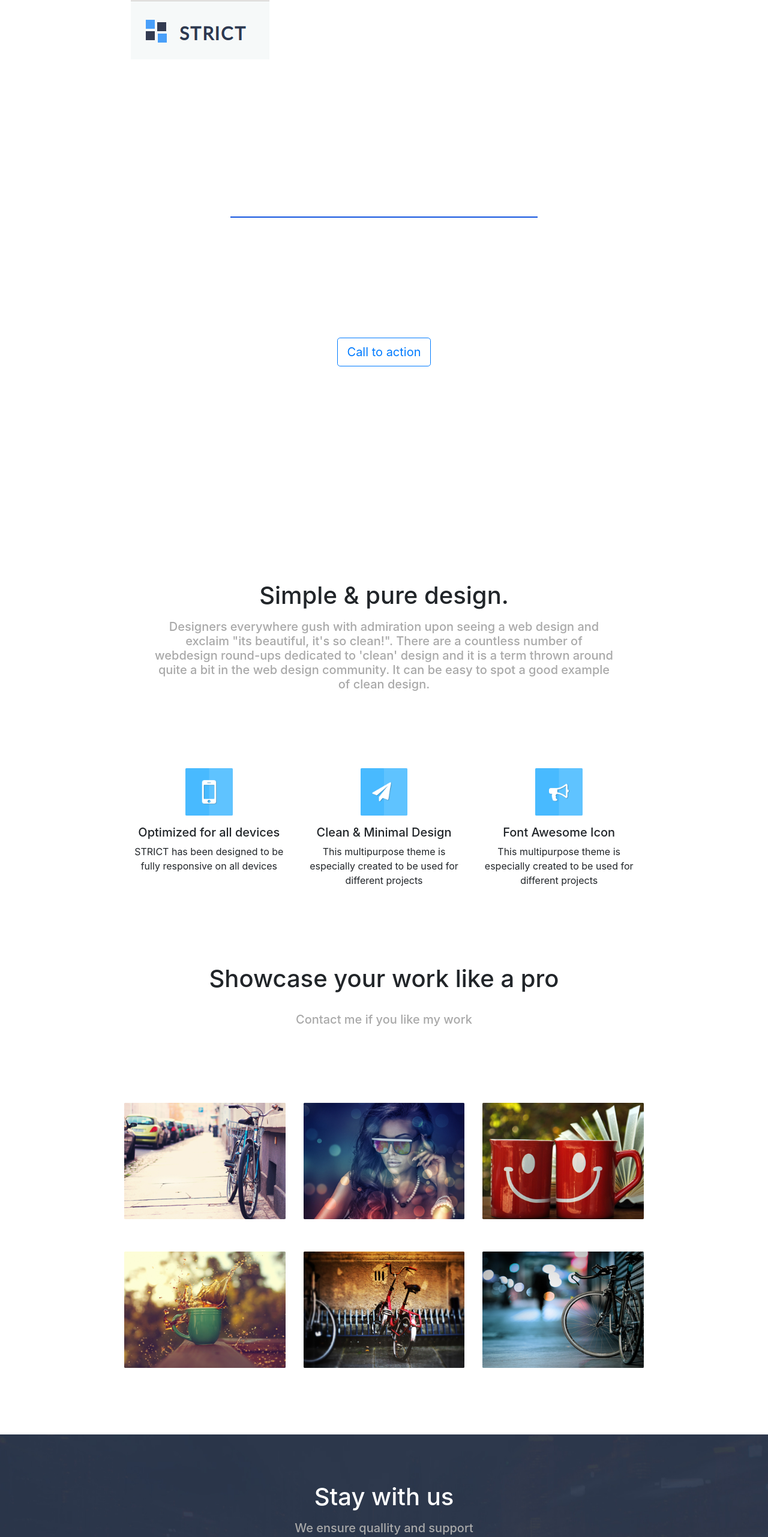
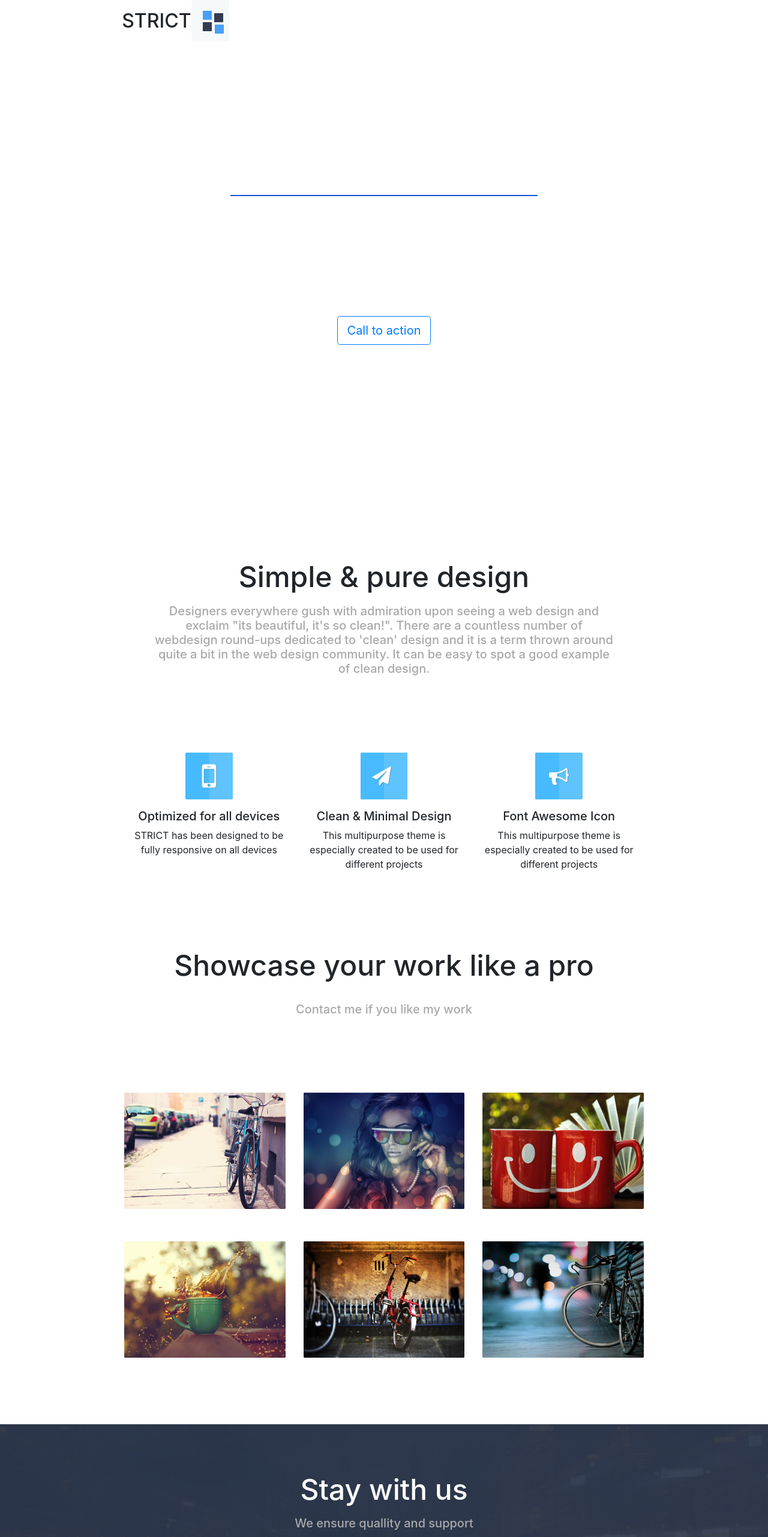
Before and after one commit to GeekHub-FrontEnd-CMS-Online-8/Alex_Smirnov_HW_05, a plain HTML site: page index.html in a window 1280 px wide. Shown: the top 2563 px of the page at 60% size. Drawn offline with nearby package versions, Linux system fonts and the light colour scheme.

Commit message:
logo fix + validator

```diff
--- a/index.html
+++ b/index.html
@@ -6,6 +6,8 @@
         <meta name="viewport" content="width=device-width, initial-scale=1.0">
         <title>wwwal2</title>
         <!-- LESS -->
+        <!-- <link rel="stylesheet/less" type="text/css" href="style.less" />
+        <script src="https://cdnjs.cloudflare.com/ajax/libs/less.js/3.7.1/less.min.js"></script>   -->
         <link rel="stylesheet" type="text/css" href="style.css" />
         <!-- BOOTSTRAP -->
         <link rel="stylesheet" href="https://stackpath.bootstrapcdn.com/bootstrap/4.1.3/css/bootstrap.min.css" integrity="sha384-MCw98/SFnGE8fJT3GXwEOngsV7Zt27NXFoaoApmYm81iuXoPkFOJwJ8ERdknLPMO" crossorigin="anonymous">
@@ -17,14 +19,12 @@
         <!-- HEADER -->
         <div class="container-fluid nopadding">
             <div class="row">
-                <div class="col-2">
-                </div>
-                <div class="col-10">
-                    <input type="image" src="./img/logo.png" />
-                </div>
+                <div class="col-2"></div>
+                    <h2 id="logo1">STRICT</h2>
+                    <img src="./img/logo2.png" alt="logo1">
             </div>
             <div class="header">
-                <p id="logo1"> STRICT </p>
+                <p id="logo2"> STRICT </p>
                 <p id="descriptionLogo">STRICT is a responsive theme with a a clean and minimal look.</p>
                 <button type="button" class="btn btn-outline-primary btn-lg" id="logoBtn">Call to action</button>
                 <br/>
@@ -37,7 +37,7 @@
         </div>
         <!-- SERVICE PART -->
         <section id="serviceText">
-            <h1>Simple & pure design.</h1>
+            <h2>Simple & pure design</h2>
             <div>
                 <h5>Designers everywhere gush with admiration upon seeing a web design and exclaim "its beautiful, it's so clean!". There are a countless number of webdesign round-ups dedicated to 'clean' design and it is a term thrown around quite a bit in the web design community. It can be easy to spot a good example of clean design.
                 </h5>
@@ -77,9 +77,9 @@
         </div>
         <!-- PORTFOLIO PART -->
         <section id="portfolioText">
-            <h1>
+            <h2>
                 Showcase your work like a pro
-            </h1>
+            </h2>
             <h5>
                 Contact me if you like my work
             </h5>
@@ -138,11 +138,11 @@
         <!-- CONTACTS -->
         <div class="container-fluid nopadding">
             <div class="contacts">
-                <h1>Stay with us</h1>
+                <h2>Stay with us</h2>
                 <h5>We ensure quallity and support</h5>
                 <form>
                     <input type="text" class="form-control" id="name" placeholder="Full name">
-                    <input type="email" class="form-control" id="email" aria-describedby="emailHelp" placeholder="Email address">
+                    <input type="email" class="form-control" id="email" placeholder="Email address">
                     <div class="form-group">
                         <textarea class="form-control" rows="5" placeholder="Message"></textarea>
                     </div>
--- a/style.less
+++ b/style.less
@@ -17,6 +17,10 @@ i {
 }
 
 #logo1 {
+        padding-top: 1rem;
+}
+
+#logo2 {
     padding-top: 4rem;
     font-size: 8em;
     border-bottom: 2px solid rgb(19, 84, 223);
@@ -42,6 +46,9 @@ i {
 #serviceText {
     padding-top: 4rem;
     text-align: center;
+    h2 {
+        font-size: 3rem;
+    }
     div {
         color: darkgray;
         margin: 1rem 20% 0 20%;
@@ -68,8 +75,9 @@ i {
 // PORTFOLIO SECTION
 #portfolioText {
     text-align: center;
-    h1 {
+    h2 {
         margin-top: 7rem;
+        font-size: 3em;
     }
     h5 {
         color: darkgrey;
@@ -117,8 +125,9 @@ i {
     margin: 6rem 0 0 0;
     color: white;
     text-align: center;
-    h1 {
+    h2 {
        padding-top: 5rem;
+       font-size: 3rem;
     }
     h5 {
         margin-top: 1rem;
@@ -141,3 +150,6 @@ i {
 #footer {
     margin: 2rem 0 2rem 0;
 }
+#copyright {
+    color: darkgray;
+}
```
Also changed, not shown: img/logo2.png (added), style.css.
